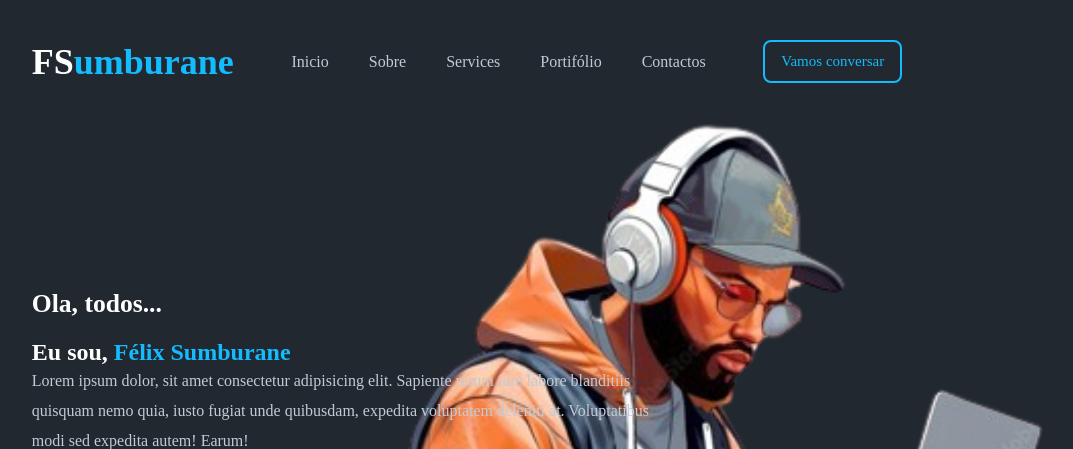
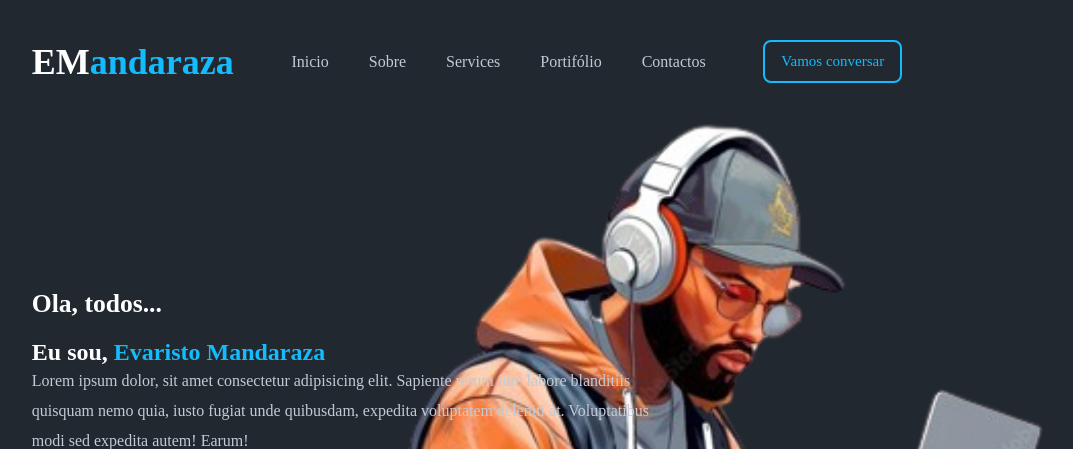
Before and after one commit to felixsumburane/portifolio, a plain HTML site: page index.html in a window 1280 px wide. Shown: the top 449 px of the page, without its empty margins (173-1246 px from the left). Drawn offline with Linux system fonts and the light colour scheme.

Commit message:
Evaristo comitando 2

```diff
--- a/index.html
+++ b/index.html
@@ -14,7 +14,7 @@
     <!-- HEADER -->
 
     <header>
-        <a href="#" class="logo">FS<span>umburane</span></a>
+        <a href="#" class="logo">EM<span>andaraza</span></a>
         <ul class="navlist">
             <li><a href="#home">Inicio</a></li>
             <li><a href="#about">Sobre</a></li>
@@ -33,7 +33,7 @@
     <section class="hero" id="home">
         <div class="main-content">
             <h4>Ola, todos...</h4>
-            <h1>Eu sou, <span>Félix Sumburane</span></h1>
+            <h1>Eu sou, <span>Evaristo Mandaraza</span></h1>
             <p>
                 Lorem ipsum dolor, sit amet consectetur adipisicing elit. Sapiente rerum iure labore blanditiis quisquam
                 nemo quia, iusto fugiat unde quibusdam, expedita voluptatem deleniti at. Voluptatibus modi sed expedita
```
